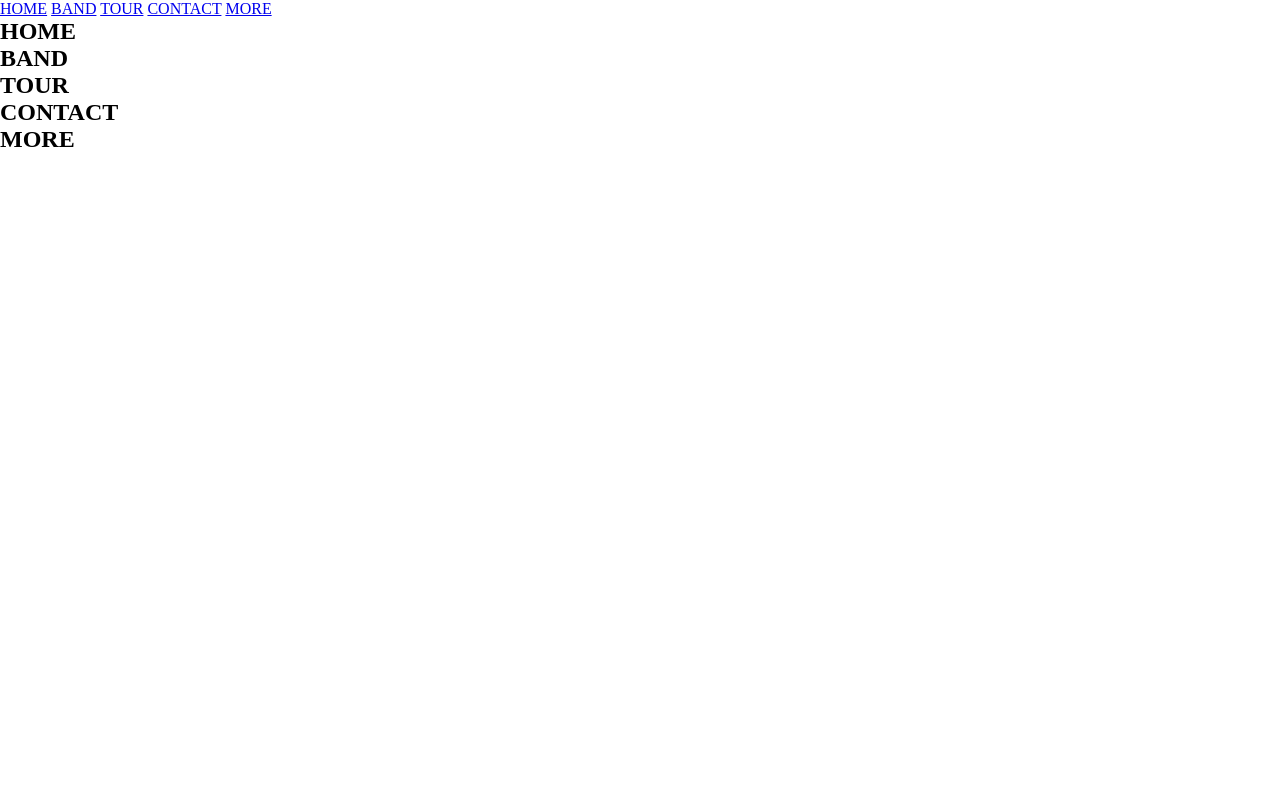
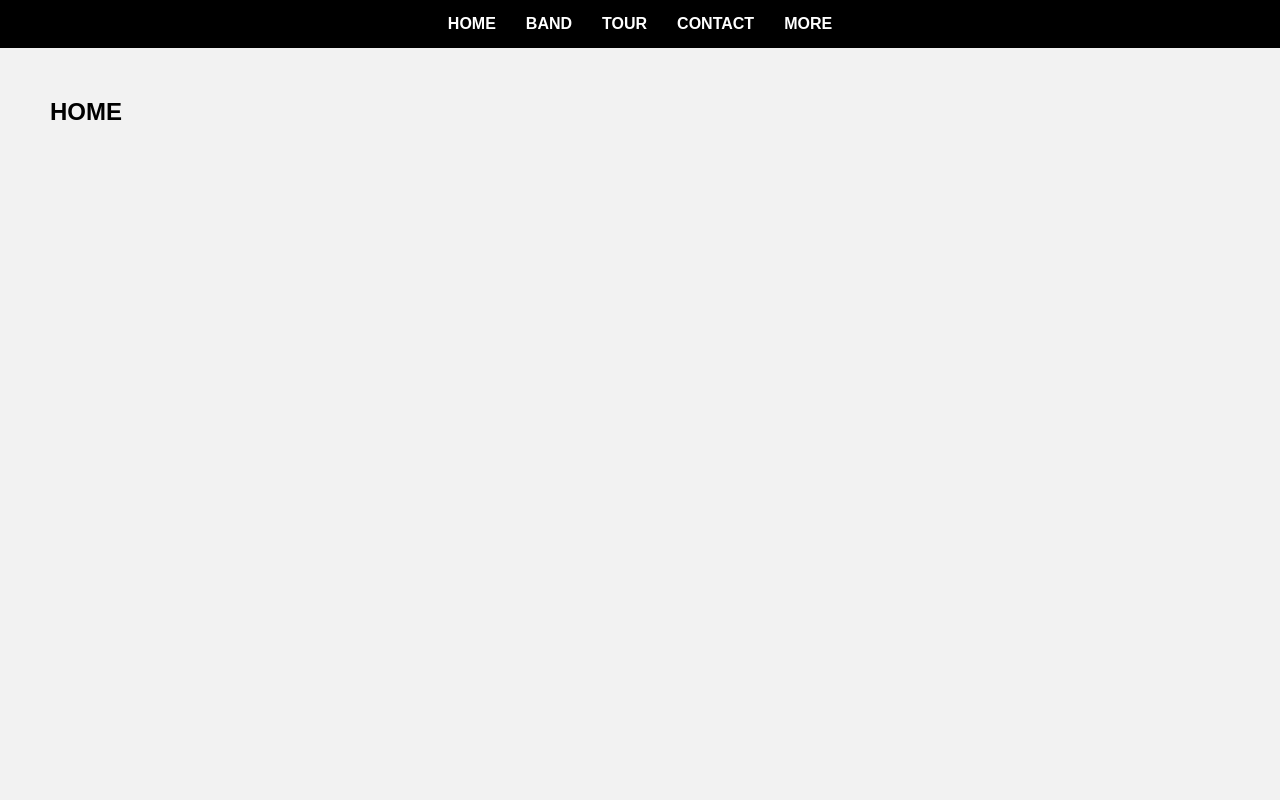
Before and after one commit to Abbosi009/3-dars, a plain HTML site: page index.html in a window 1280 px wide. Shown: the top 800 px of the page. Drawn offline with Linux system fonts and the light colour scheme.

Commit message:
headerga css quyildi

```diff
--- a/style.css
+++ b/style.css
@@ -3,3 +3,46 @@
     margin: 0;
     box-sizing: border-box;
 }
+
+
+/* Umumiy sahifa silliq scroll uchun */
+html {
+  scroll-behavior: smooth;
+  scroll-padding-top: 60px; /* Header balandligi */
+  font-family: sans-serif;
+}
+
+/* Navbar */
+.navbar {
+  background-color: black;
+  color: white;
+  position: sticky;
+  top: 0;
+  z-index: 1000;
+  padding: 15px 20px;
+}
+
+.navbar nav {
+  display: flex;
+  gap: 30px;
+  justify-content: center;
+}
+
+.navbar a {
+  color: white;
+  text-decoration: none;
+  font-weight: bold;
+  transition: color 0.3s;
+}
+
+.navbar a:hover {
+  color: #ffcc00; /* Ustiga bosganda rang o'zgaradi */
+}
+
+/* Har bir bo‘limga biroz balandlik beramiz */
+section {
+  height: 100vh;
+  padding: 50px;
+  background-color: #f2f2f2;
+  border-bottom: 1px solid #ccc;
+}
```
